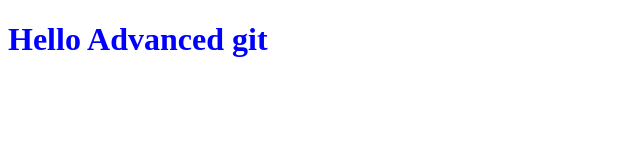
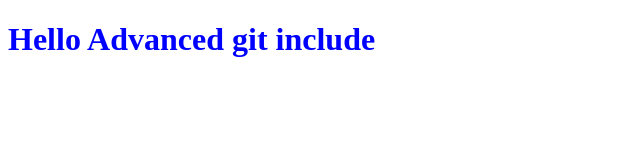
Before and after one commit to iamayushdas/gitAdvance, a plain HTML site: page index.html in a window 1280 px wide. Shown: the whole page, without its empty margins (0-640 px from the left). Drawn offline with Linux system fonts and the light colour scheme.

Commit message:
second commit

```diff
--- a/index.html
+++ b/index.html
@@ -8,6 +8,6 @@
     <link rel="stylesheet" href="styles.css">
 </head>
 <body>
-    <h1>Hello Advanced git</h1>
+    <h1>Hello Advanced git include</h1>
 </body>
 </html>
```
